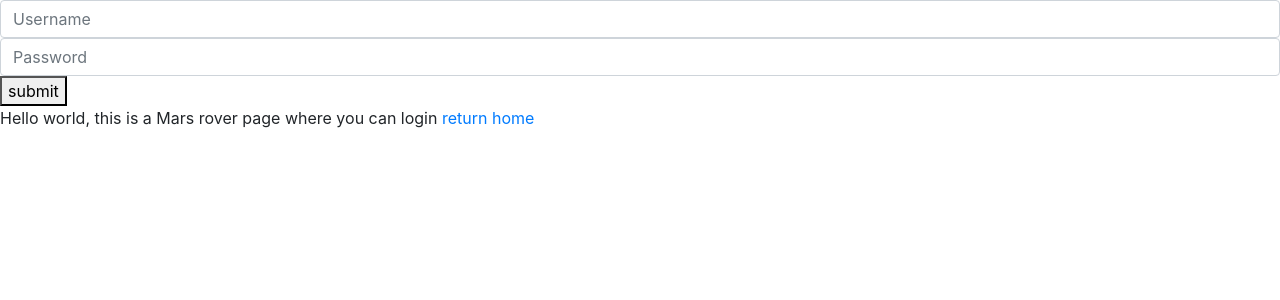
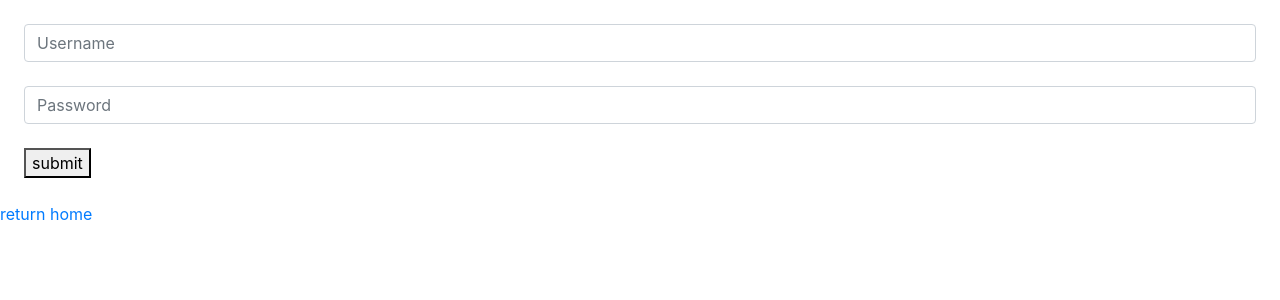
Before and after one commit to Cerchie/mars_photo_album, a Flask app: page /login in a window 1280 px wide. Shown: the top 300 px of the page. Run offline with Flask 2, Linux system fonts and the light colour scheme; some libraries are stand-ins or nearby versions.

Commit message:
added margins to login template

```diff
--- a/templates/login.html
+++ b/templates/login.html
@@ -19,15 +19,18 @@
 
     {% for field in form if field.widget.input_type != 'hidden' %}
 
-    {{ field(placeholder=field.label.text, class="form-control") }}
+    {% for error in field.errors %}
+    <span class="text-danger">{{ error }}</span>
+    {% endfor %}
+
+    <div class="m-4">{{ field(placeholder=field.label.text, class="form-control") }}</div>
 
     {% endfor %}
 
-    <button>submit</button>
+    <div class="m-4"><button>submit</button></div>
 
 </form>
 
-Hello world, this is a Mars rover page where you can login
 
 
 <a href="/">return home</a>
```
